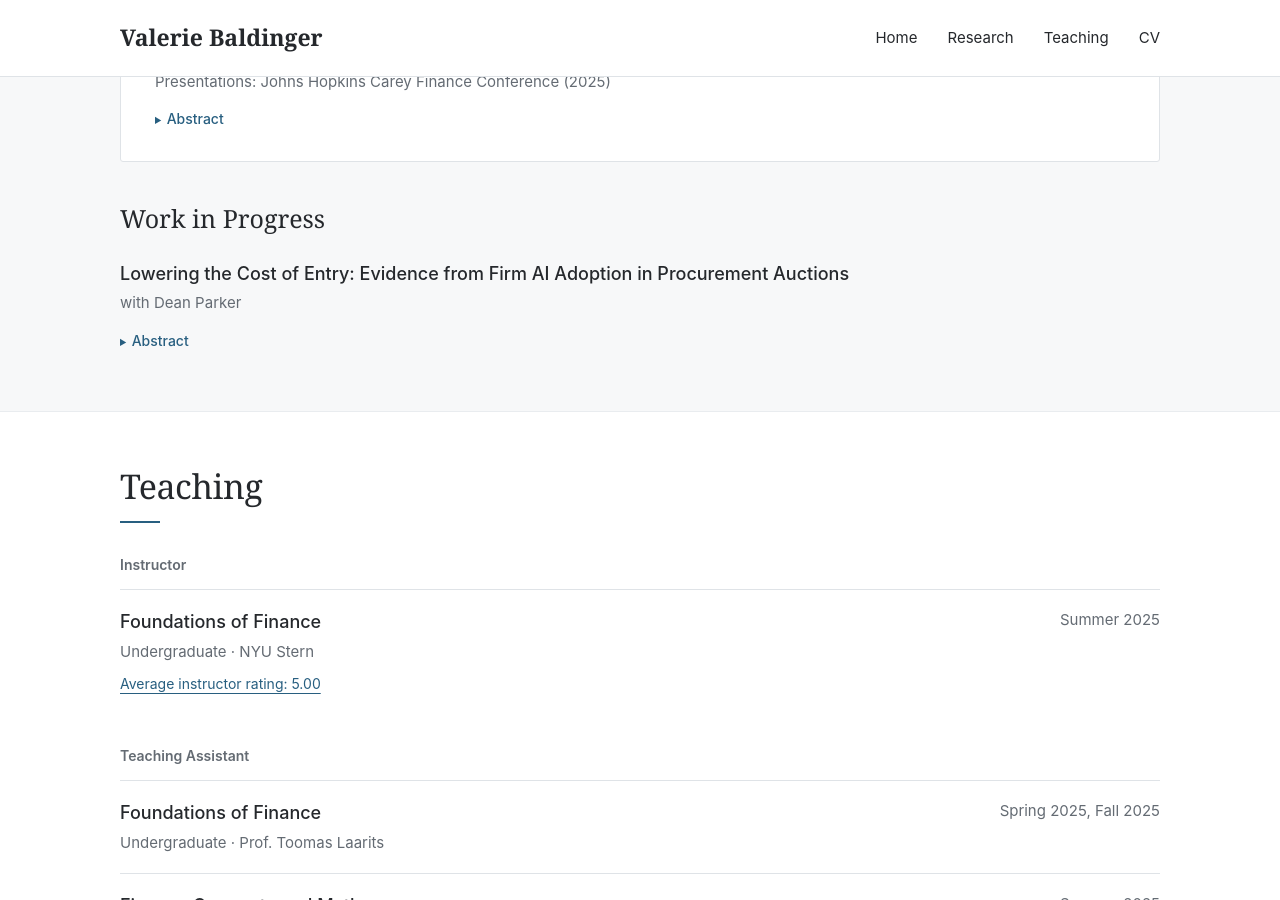
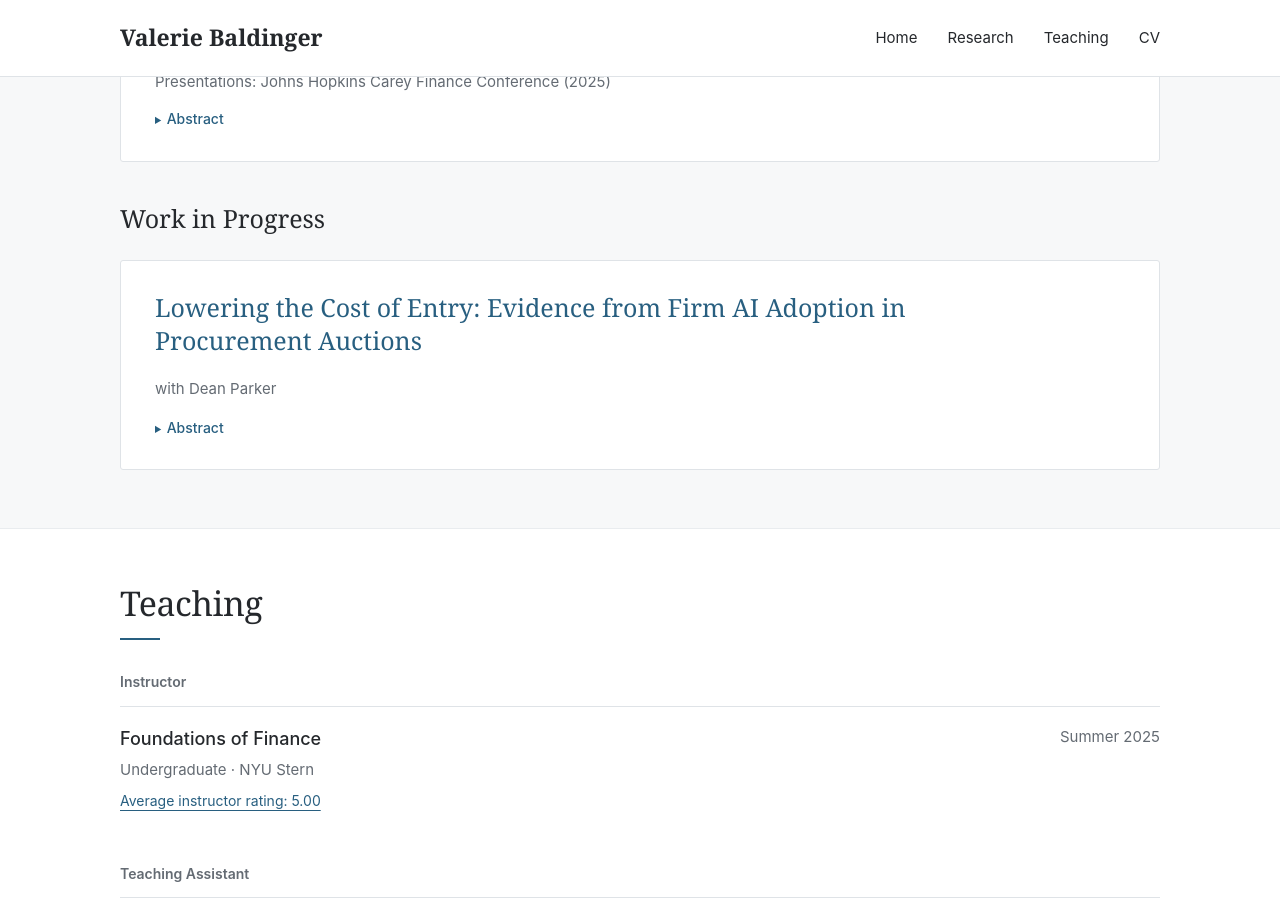
Before and after one commit to valeriebaldinger/valeriebaldinger.github.io, a Jekyll site: the page built from _pages/about.md, in a window 1280 px wide and 900 px high, scrolled down 975 px. Built offline with Jekyll 4.4.1, drawn with Linux system fonts in a browser that asks for light colours.

Commit message:
Match work in progress card styling and preserve stable paper link

```diff
--- a/_pages/about.md
+++ b/_pages/about.md
@@ -32,7 +32,7 @@ redirect_from:
     <h2 class="section-title" id="research-title">Research</h2>
     <h3 class="research-label">Working Papers</h3>
     <article class="paper" aria-labelledby="prompt-to-portfolio">
-      <h4 class="paper-title" id="prompt-to-portfolio"><a href="{{ '/papers/generative-ai-and-retail-investment/' | relative_url }}">Generative AI and Retail Investment</a></h4>
+      <h4 class="paper-title" id="prompt-to-portfolio"><a href="https://valeriebaldinger.github.io/papers/from-prompt-to-portfolio/">Generative AI and Retail Investment</a></h4>
       <p class="paper-notes"><em>Job Market Paper</em></p>
       <details>
         <summary>Abstract</summary>
@@ -52,8 +52,8 @@ redirect_from:
     </article>
     <div class="wip" aria-labelledby="wip-title">
       <h3 id="wip-title">Work in Progress</h3>
-      <article class="wip-item" aria-labelledby="procurement-auctions">
-        <h4 id="procurement-auctions">Lowering the Cost of Entry: Evidence from Firm AI Adoption in Procurement Auctions</h4>
+      <article class="paper" aria-labelledby="procurement-auctions">
+        <h4 class="paper-title" id="procurement-auctions">Lowering the Cost of Entry: Evidence from Firm AI Adoption in Procurement Auctions</h4>
         <p class="coauthors">with Dean Parker</p>
         <details>
           <summary>Abstract</summary>
```
